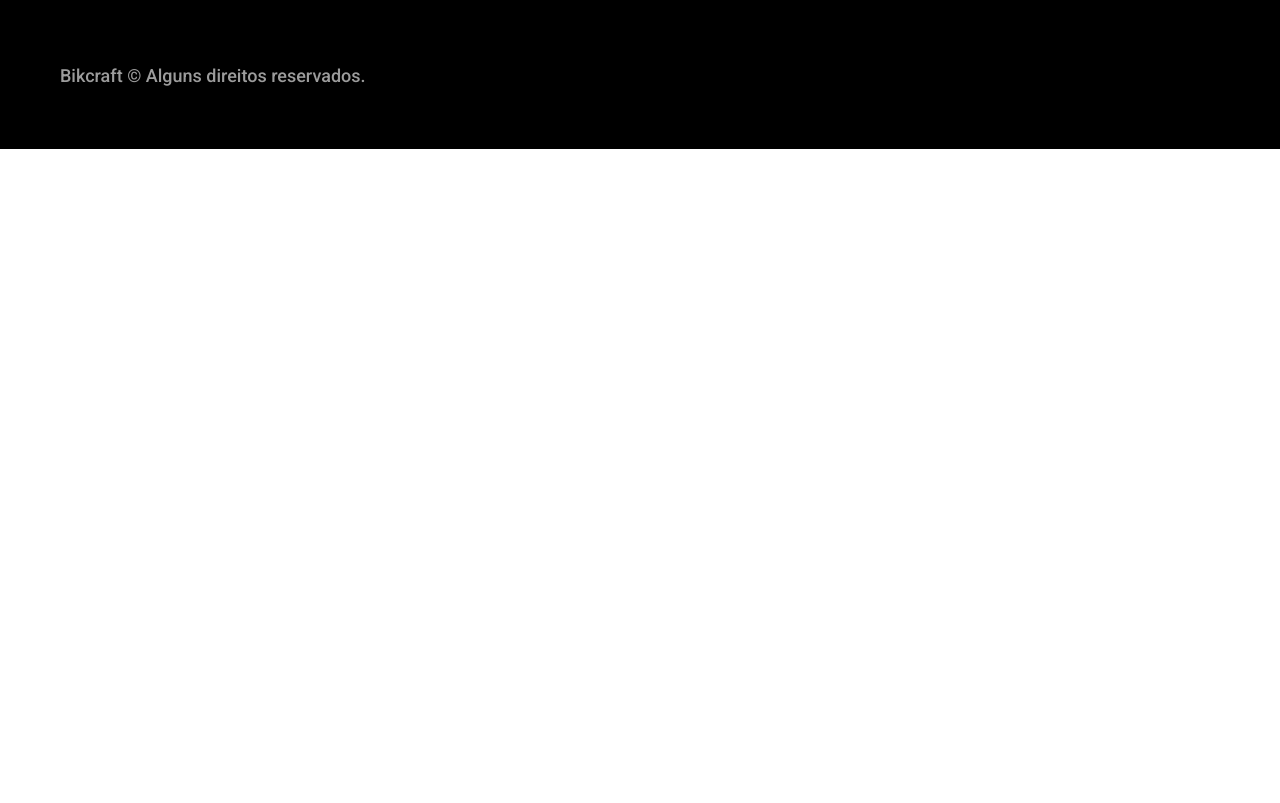
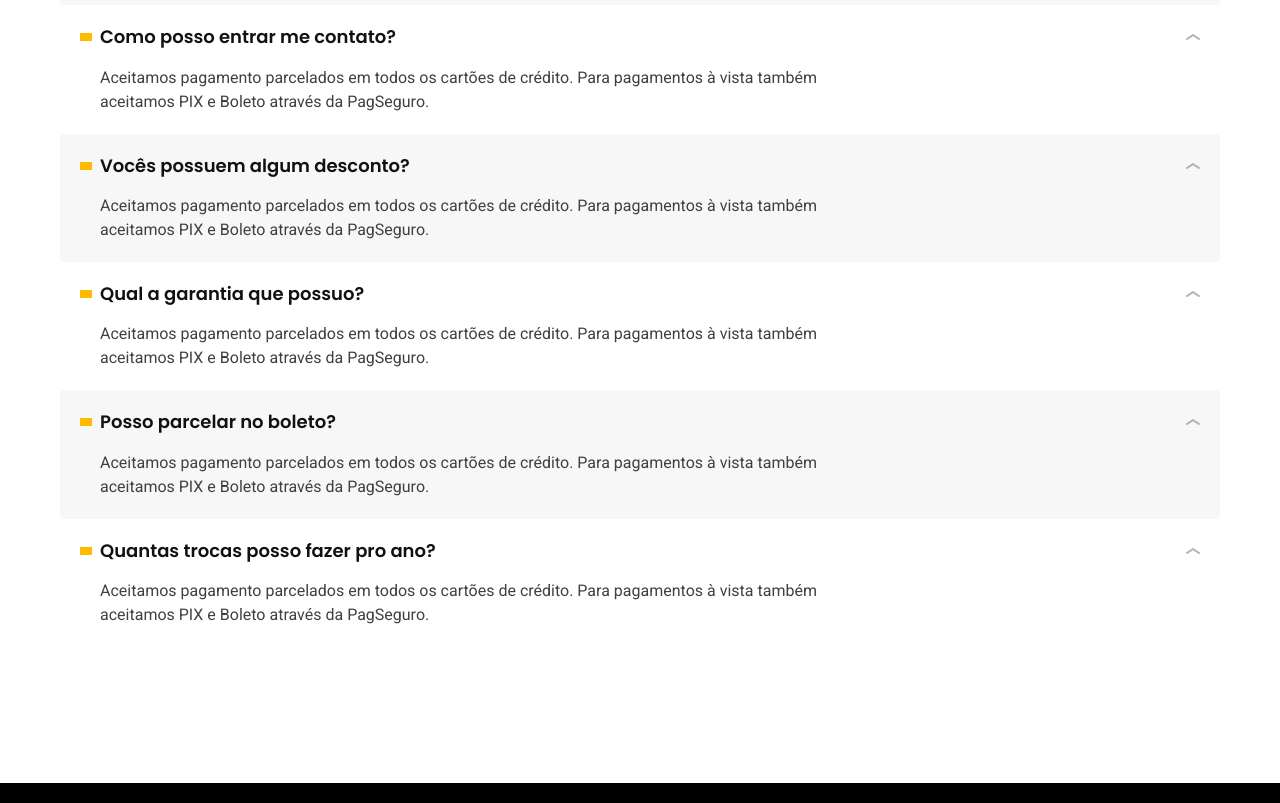
Before and after one commit to Matheuschoy/Bikcraft-projeto-final, a plain HTML site: page seguros.html in a window 1280 px wide. Shown: the part 1965-2768 px from the top of the page. Before the commit the page ends 2114 px from the top, so only its background shows below. Drawn offline with Linux system fonts and the light colour scheme.

Commit message:
perguntas-seguro

```diff
--- a/css/global/global.css
+++ b/css/global/global.css
@@ -4,7 +4,7 @@ body {
   color: #111111;
 }
 
-h1, h2, h3, h4, ul, p, blockquote {
+h1, h2, h3, h4, ul, p, blockquote, dd {
   margin: 0px;
 }
 
--- a/css/seguros/perguntas.css
+++ b/css/seguros/perguntas.css
@@ -0,0 +1,62 @@
+.perguntas {
+  padding-top: 120px;
+  padding-bottom: 120px;
+}
+
+.perguntas h2 {
+  margin-bottom: 60px;
+}
+
+.perguntas dl > div {
+  padding: 20px;
+  border-radius: 4px;
+}
+
+.perguntas dl > div:nth-child(odd) {
+  background-color: var(--cor-1);
+}
+
+.perguntas dt {
+  display: grid;
+  grid-template-columns: auto 1fr auto;
+  align-items: center;
+  gap: 8px;
+  cursor: pointer;
+}
+
+.perguntas dt::before {
+  content: '';
+  display: inline-block;
+  width: 12px;
+  height: 8px;
+  background-color: var(--cor-p1);
+}
+
+.perguntas dt::after {
+  content: '';
+  display: inline-block;
+  width: 14px;
+  height: 6px;
+  background-image: url("../../img/icones/seta-abrir.svg");
+  transition: .3s;
+}
+
+.perguntas dt:hover::after {
+  transform: rotate(180deg);
+}
+
+.perguntas dd {
+  padding-left: 20px;
+  padding-top: 16px;
+  max-width: 80ch;
+}
+
+@media (max-width: 800px) {
+  .perguntas {
+    padding-top: 60px;
+    padding-bottom: 60px;
+  }
+  .perguntas h2 {
+    margin-bottom: 40px;
+  }
+}
--- a/seguros.html
+++ b/seguros.html
@@ -107,6 +107,44 @@
     </div>
   </article>
 
+  <article class="perguntas container">
+    <h2 class="texto-grande">perguntas frequentes<span class="cor-p1">.</span></h2>
+
+    <dl>
+      <div>
+        <dt class="font-1-m-b">Qual forma de pagamento vocês aceitam?</dt>
+        <dd class="font-2-s cor-9">Aceitamos pagamento parcelados em todos os cartões de crédito. Para pagamentos à vista também aceitamos PIX e Boleto através da PagSeguro.
+        </dd>
+      </div>
+      <div>
+        <dt class="font-1-m-b">Como posso entrar me contato?</dt>
+        <dd class="font-2-s cor-9">Aceitamos pagamento parcelados em todos os cartões de crédito. Para pagamentos à vista também aceitamos PIX e Boleto através da PagSeguro.
+        </dd>
+      </div>
+      <div>
+        <dt class="font-1-m-b">Vocês possuem algum desconto?</dt>
+        <dd class="font-2-s cor-9">Aceitamos pagamento parcelados em todos os cartões de crédito. Para pagamentos à vista também aceitamos PIX e Boleto através da PagSeguro.
+        </dd>
+      </div>
+      <div>
+        <dt class="font-1-m-b">Qual a garantia que possuo?</dt>
+        <dd class="font-2-s cor-9">Aceitamos pagamento parcelados em todos os cartões de crédito. Para pagamentos à vista também aceitamos PIX e Boleto através da PagSeguro.
+        </dd>
+      </div>
+      <div>
+        <dt class="font-1-m-b">Posso parcelar no boleto?</dt>
+        <dd class="font-2-s cor-9">Aceitamos pagamento parcelados em todos os cartões de crédito. Para pagamentos à vista também aceitamos PIX e Boleto através da PagSeguro.
+        </dd>
+      </div>
+      <div>
+        <dt class="font-1-m-b">Quantas trocas posso fazer pro ano?</dt>
+        <dd class="font-2-s cor-9">Aceitamos pagamento parcelados em todos os cartões de crédito. Para pagamentos à vista também aceitamos PIX e Boleto através da PagSeguro.
+        </dd>
+      </div>
+    </dl>
+
+  </article>
+
   <footer class="footer-bg">
     <div class="footer container">
       <img src="./img/bikcraft.svg" alt="Bikcraft">
```
